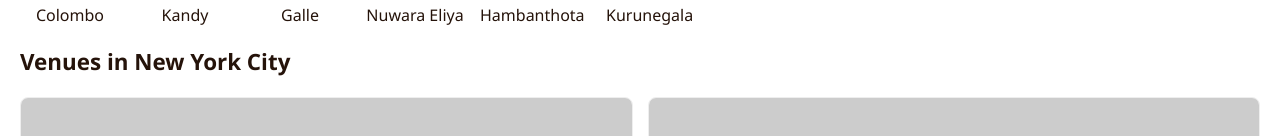
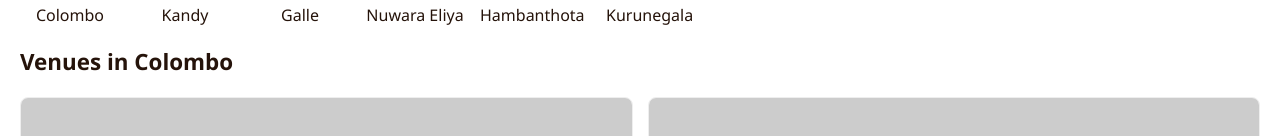
Before and after one commit to Thialkavi2002/Thialkavi2002, a website: page html/Venue.html in a window 1280 px wide. Shown: the part 552-688 px from the top of the page. Drawn offline with Linux system fonts and the light colour scheme; placeholder pictures from the web are drawn by us.

Commit message:
Update Venue.html

```diff
--- a/html/Venue.html
+++ b/html/Venue.html
@@ -52,7 +52,7 @@
     <div class="area"><img src="https://via.placeholder.com/80" alt=""><p>Kurunegala</p></div>
 </div>
 
-<div class="section-title">Venues in New York City</div>
+<div class="section-title">Venues in Colombo</div>
 <div class="venues-grid">
     <div class="venue-card">
         <img src="https://via.placeholder.com/300x150" alt="">
```
